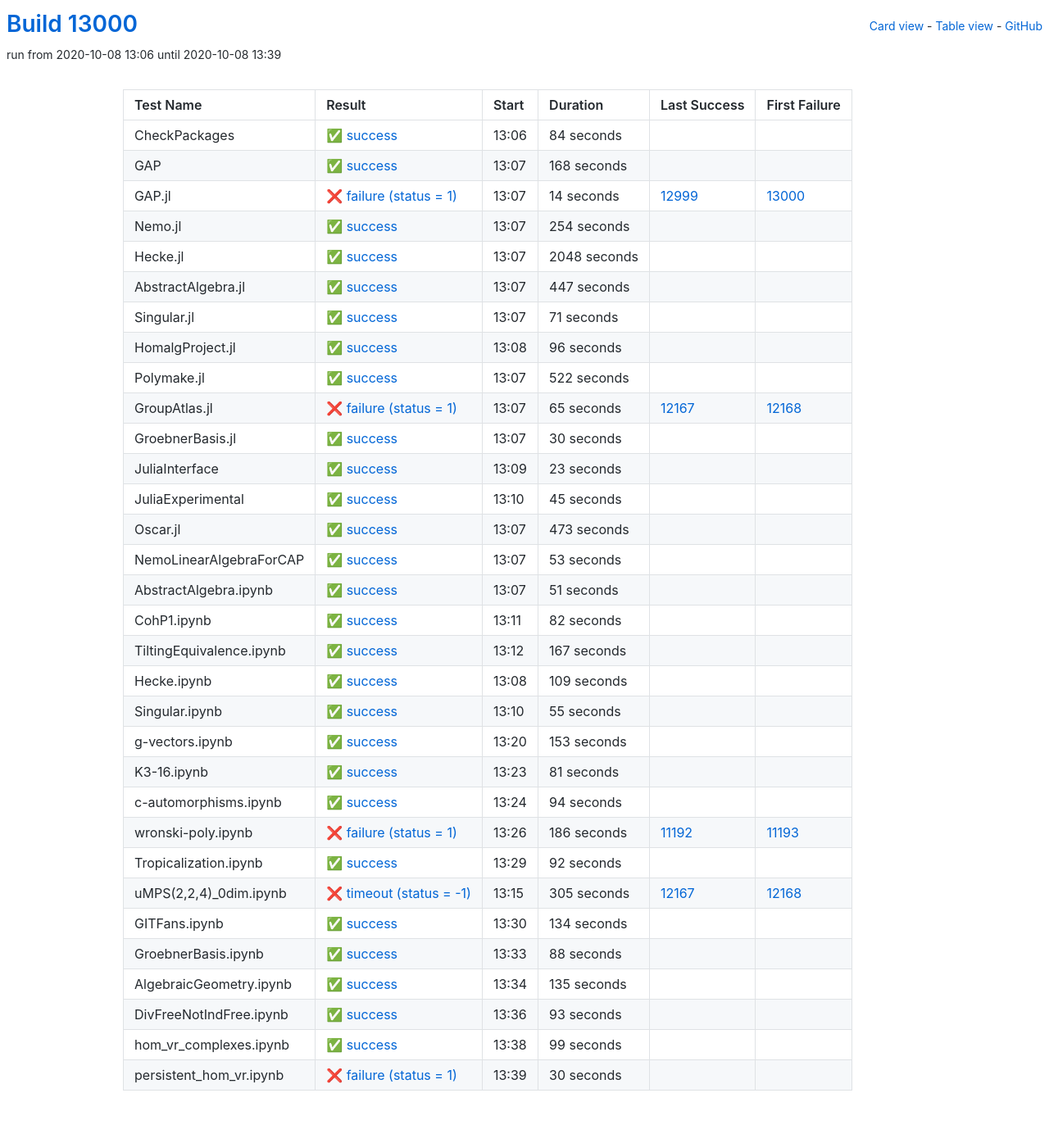
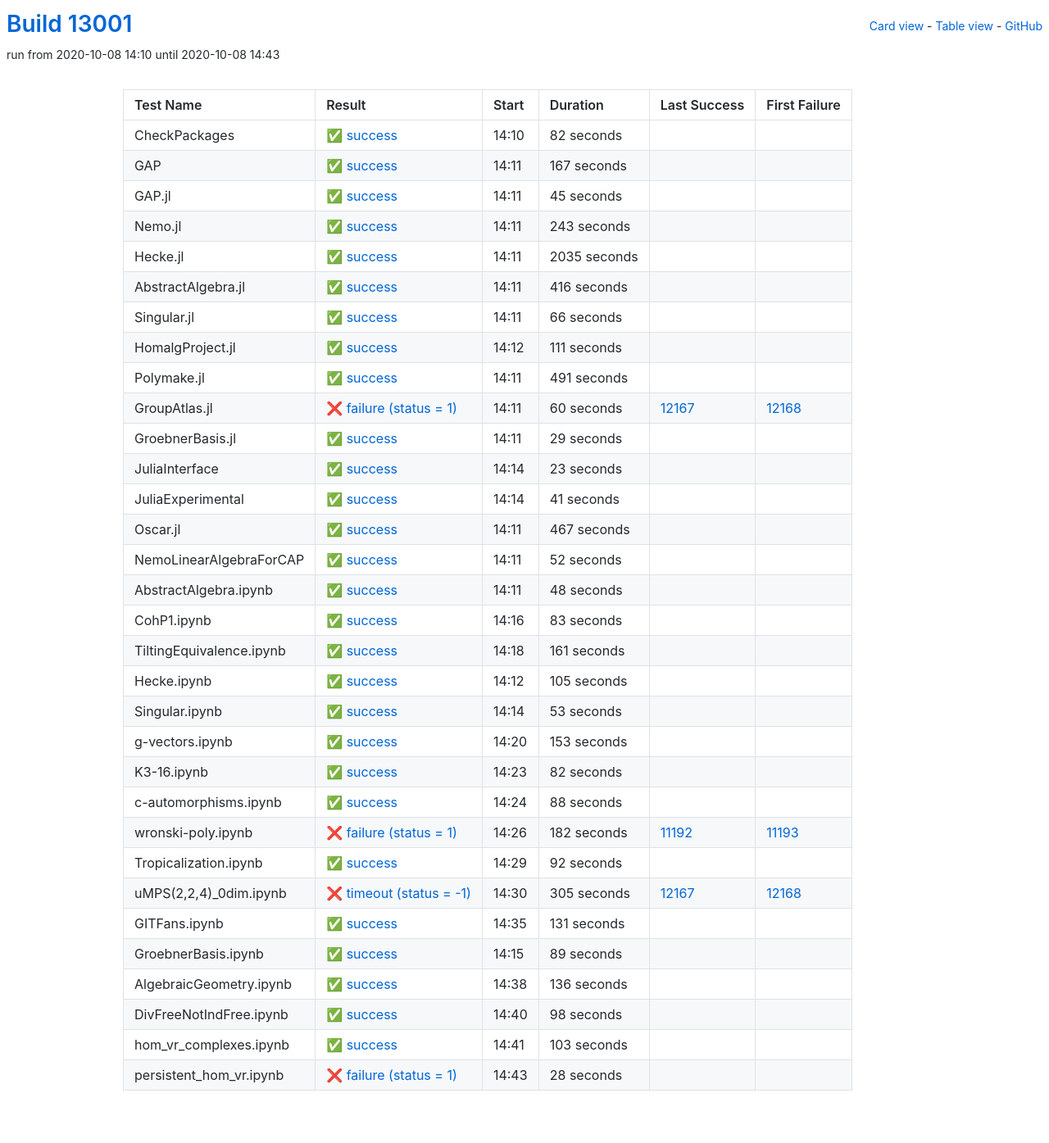
Before and after one commit to oscar-system/oscar-ci-status, a Jekyll site: the page built from table.html, in a window 1280 px wide. Shown: the whole page at 82% size. Built offline with Jekyll 4.4.1, drawn with Linux system fonts in a browser that asks for light colours.

Commit message:
Build #13001

```diff
--- a/_data/ci.yml
+++ b/_data/ci.yml
@@ -1,6 +1,6 @@
 ---
-build: 13000
-build_url: https://oscarci.mathematik.uni-kl.de/job/oscar/13000/
+build: 13001
+build_url: https://oscarci.mathematik.uni-kl.de/job/oscar/13001/
 job: oscar
 organization: oscar-system
 repo: oscar-ci-status
@@ -8,140 +8,140 @@
 tests:
 - name: CheckPackages
   id: checkpackages
-  log: https://oscarci.mathematik.uni-kl.de/job/oscar/13000/artifact/logs/build-13000/CheckPackages.log
-  start: 2020-10-08 13:06
+  log: https://oscarci.mathematik.uni-kl.de/job/oscar/13001/artifact/logs/build-13001/CheckPackages.log
+  start: 2020-10-08 14:10
   success: true
   exitcode: 0
   status: success
-  duration: 84
+  duration: 82
   last_success: false
   last_success_url:
   first_failure: false
   first_failure_url:
 - name: GAP
   id: gap
-  log: https://oscarci.mathematik.uni-kl.de/job/oscar/13000/artifact/logs/build-13000/GAP.log
-  start: 2020-10-08 13:07
+  log: https://oscarci.mathematik.uni-kl.de/job/oscar/13001/artifact/logs/build-13001/GAP.log
+  start: 2020-10-08 14:11
   success: true
   exitcode: 0
   status: success
-  duration: 168
+  duration: 167
   last_success: false
   last_success_url:
   first_failure: false
   first_failure_url:
 - name: GAP.jl
   id: gap-jl
-  log: https://oscarci.mathematik.uni-kl.de/job/oscar/13000/artifact/logs/build-13000/GAP.jl.log
-  start: 2020-10-08 13:07
-  success: false
-  exitcode: 1
-  status: failure
-  duration: 14
-  last_success: 12999
-  last_success_url: https://oscarci.mathematik.uni-kl.de/job/oscar/12999/
-  first_failure: 13000
-  first_failure_url: https://oscarci.mathematik.uni-kl.de/job/oscar/13000/
-- name: Nemo.jl
-  id: nemo-jl
-  log: https://oscarci.mathematik.uni-kl.de/job/oscar/13000/artifact/logs/build-13000/Nemo.jl.log
-  start: 2020-10-08 13:07
+  log: https://oscarci.mathematik.uni-kl.de/job/oscar/13001/artifact/logs/build-13001/GAP.jl.log
+  start: 2020-10-08 14:11
   success: true
   exitcode: 0
   status: success
-  duration: 254
+  duration: 45
+  last_success: false
+  last_success_url:
+  first_failure: false
+  first_failure_url:
+- name: Nemo.jl
+  id: nemo-jl
+  log: https://oscarci.mathematik.uni-kl.de/job/oscar/13001/artifact/logs/build-13001/Nemo.jl.log
+  start: 2020-10-08 14:11
+  success: true
+  exitcode: 0
+  status: success
+  duration: 243
   last_success: false
   last_success_url:
   first_failure: false
   first_failure_url:
 - name: Hecke.jl
   id: hecke-jl
-  log: https://oscarci.mathematik.uni-kl.de/job/oscar/13000/artifact/logs/build-13000/Hecke.jl.log
-  start: 2020-10-08 13:07
+  log: https://oscarci.mathematik.uni-kl.de/job/oscar/13001/artifact/logs/build-13001/Hecke.jl.log
+  start: 2020-10-08 14:11
   success: true
   exitcode: 0
   status: success
-  duration: 2048
+  duration: 2035
   last_success: false
   last_success_url:
   first_failure: false
   first_failure_url:
 - name: AbstractAlgebra.jl
   id: abstractalgebra-jl
-  log: https://oscarci.mathematik.uni-kl.de/job/oscar/13000/artifact/logs/build-13000/AbstractAlgebra.jl.log
-  start: 2020-10-08 13:07
+  log: https://oscarci.mathematik.uni-kl.de/job/oscar/13001/artifact/logs/build-13001/AbstractAlgebra.jl.log
+  start: 2020-10-08 14:11
   success: true
   exitcode: 0
   status: success
-  duration: 447
+  duration: 416
   last_success: false
   last_success_url:
   first_failure: false
   first_failure_url:
 - name: Singular.jl
   id: singular-jl
-  log: https://oscarci.mathematik.uni-kl.de/job/oscar/13000/artifact/logs/build-13000/Singular.jl.log
-  start: 2020-10-08 13:07
+  log: https://oscarci.mathematik.uni-kl.de/job/oscar/13001/artifact/logs/build-13001/Singular.jl.log
+  start: 2020-10-08 14:11
   success: true
   exitcode: 0
   status: success
-  duration: 71
+  duration: 66
   last_success: false
   last_success_url:
   first_failure: false
   first_failure_url:
 - name: HomalgProject.jl
   id: homalgproject-jl
-  log: https://oscarci.mathematik.uni-kl.de/job/oscar/13000/artifact/logs/build-13000/HomalgProject.jl.log
-  start: 2020-10-08 13:08
+  log: https://oscarci.mathematik.uni-kl.de/job/oscar/13001/artifact/logs/build-13001/HomalgProject.jl.log
+  start: 2020-10-08 14:12
   success: true
   exitcode: 0
   status: success
-  duration: 96
+  duration: 111
   last_success: false
   last_success_url:
   first_failure: false
   first_failure_url:
 - name: Polymake.jl
   id: polymake-jl
-  log: https://oscarci.mathematik.uni-kl.de/job/oscar/13000/artifact/logs/build-13000/Polymake.jl.log
-  start: 2020-10-08 13:07
+  log: https://oscarci.mathematik.uni-kl.de/job/oscar/13001/artifact/logs/build-13001/Polymake.jl.log
+  start: 2020-10-08 14:11
   success: true
   exitcode: 0
   status: success
-  duration: 522
+  duration: 491
   last_success: false
   last_success_url:
   first_failure: false
   first_failure_url:
 - name: GroupAtlas.jl
   id: groupatlas-jl
-  log: https://oscarci.mathematik.uni-kl.de/job/oscar/13000/artifact/logs/build-13000/GroupAtlas.jl.log
-  start: 2020-10-08 13:07
+  log: https://oscarci.mathematik.uni-kl.de/job/oscar/13001/artifact/logs/build-13001/GroupAtlas.jl.log
+  start: 2020-10-08 14:11
   success: false
   exitcode: 1
   status: failure
-  duration: 65
+  duration: 60
   last_success: 12167
   last_success_url: https://oscarci.mathematik.uni-kl.de/job/oscar/12167/
   first_failure: 12168
   first_failure_url: https://oscarci.mathematik.uni-kl.de/job/oscar/12168/
 - name: GroebnerBasis.jl
   id: groebnerbasis-jl
-  log: https://oscarci.mathematik.uni-kl.de/job/oscar/13000/artifact/logs/build-13000/GroebnerBasis.jl.log
-  start: 2020-10-08 13:07
+  log: https://oscarci.mathematik.uni-kl.de/job/oscar/13001/artifact/logs/build-13001/GroebnerBasis.jl.log
+  start: 2020-10-08 14:11
   success: true
   exitcode: 0
   status: success
-  duration: 30
+  duration: 29
   last_success: false
   last_success_url:
   first_failure: false
   first_failure_url:
 - name: JuliaInterface
   id: juliainterface
-  log: https://oscarci.mathematik.uni-kl.de/job/oscar/13000/artifact/logs/build-13000/JuliaInterface.log
-  start: 2020-10-08 13:09
+  log: https://oscarci.mathematik.uni-kl.de/job/oscar/13001/artifact/logs/build-13001/JuliaInterface.log
+  start: 2020-10-08 14:14
   success: true
   exitcode: 0
   status: success
@@ -152,32 +152,92 @@
   first_failure_url:
 - name: JuliaExperimental
   id: juliaexperimental
-  log: https://oscarci.mathematik.uni-kl.de/job/oscar/13000/artifact/logs/build-13000/JuliaExperimental.log
-  start: 2020-10-08 13:10
+  log: https://oscarci.mathematik.uni-kl.de/job/oscar/13001/artifact/logs/build-13001/JuliaExperimental.log
+  start: 2020-10-08 14:14
   success: true
   exitcode: 0
   status: success
-  duration: 45
+  duration: 41
   last_success: false
   last_success_url:
   first_failure: false
   first_failure_url:
 - name: Oscar.jl
   id: oscar-jl
-  log: https://oscarci.mathematik.uni-kl.de/job/oscar/13000/artifact/logs/build-13000/Oscar.jl.log
-  start: 2020-10-08 13:07
+  log: https://oscarci.mathematik.uni-kl.de/job/oscar/13001/artifact/logs/build-13001/Oscar.jl.log
+  start: 2020-10-08 14:11
   success: true
   exitcode: 0
   status: success
-  duration: 473
+  duration: 467
   last_success: false
   last_success_url:
   first_failure: false
   first_failure_url:
 - name: NemoLinearAlgebraForCAP
   id: nemolinearalgebraforcap
-  log: https://oscarci.mathematik.uni-kl.de/job/oscar/13000/artifact/logs/build-13000/NemoLinearAlgebraForCAP.log
-  start: 2020-10-08 13:07
+  log: https://oscarci.mathematik.uni-kl.de/job/oscar/13001/artifact/logs/build-13001/NemoLinearAlgebraForCAP.log
+  start: 2020-10-08 14:11
+  success: true
+  exitcode: 0
+  status: success
+  duration: 52
+  last_success: false
+  last_success_url:
+  first_failure: false
+  first_failure_url:
+- name: AbstractAlgebra.ipynb
+  id: abstractalgebra-ipynb
+  log: https://oscarci.mathematik.uni-kl.de/job/oscar/13001/artifact/logs/build-13001/AbstractAlgebra.ipynb.log
+  start: 2020-10-08 14:11
+  success: true
+  exitcode: 0
+  status: success
+  duration: 48
+  last_success: false
+  last_success_url:
+  first_failure: false
+  first_failure_url:
+- name: CohP1.ipynb
+  id: cohp1-ipynb
+  log: https://oscarci.mathematik.uni-kl.de/job/oscar/13001/artifact/logs/build-13001/CohP1.ipynb.log
+  start: 2020-10-08 14:16
+  success: true
+  exitcode: 0
+  status: success
+  duration: 83
+  last_success: false
+  last_success_url:
+  first_failure: false
+  first_failure_url:
+- name: TiltingEquivalence.ipynb
+  id: tiltingequivalence-ipynb
+  log: https://oscarci.mathematik.uni-kl.de/job/oscar/13001/artifact/logs/build-13001/TiltingEquivalence.ipynb.log
+  start: 2020-10-08 14:18
+  success: true
+  exitcode: 0
+  status: success
+  duration: 161
+  last_success: false
+  last_success_url:
+  first_failure: false
+  first_failure_url:
+- name: Hecke.ipynb
+  id: hecke-ipynb
+  log: https://oscarci.mathematik.uni-kl.de/job/oscar/13001/artifact/logs/build-13001/Hecke.ipynb.log
+  start: 2020-10-08 14:12
+  success: true
+  exitcode: 0
+  status: success
+  duration: 105
+  last_success: false
+  last_success_url:
+  first_failure: false
+  first_failure_url:
+- name: Singular.ipynb
+  id: singular-ipynb
+  log: https://oscarci.mathematik.uni-kl.de/job/oscar/13001/artifact/logs/build-13001/Singular.ipynb.log
+  start: 2020-10-08 14:14
   success: true
   exitcode: 0
   status: success
@@ -186,70 +246,10 @@
   last_success_url:
   first_failure: false
   first_failure_url:
-- name: AbstractAlgebra.ipynb
-  id: abstractalgebra-ipynb
-  log: https://oscarci.mathematik.uni-kl.de/job/oscar/13000/artifact/logs/build-13000/AbstractAlgebra.ipynb.log
-  start: 2020-10-08 13:07
-  success: true
-  exitcode: 0
-  status: success
-  duration: 51
-  last_success: false
-  last_success_url:
-  first_failure: false
-  first_failure_url:
-- name: CohP1.ipynb
-  id: cohp1-ipynb
-  log: https://oscarci.mathematik.uni-kl.de/job/oscar/13000/artifact/logs/build-13000/CohP1.ipynb.log
-  start: 2020-10-08 13:11
-  success: true
-  exitcode: 0
-  status: success
-  duration: 82
-  last_success: false
-  last_success_url:
-  first_failure: false
-  first_failure_url:
-- name: TiltingEquivalence.ipynb
-  id: tiltingequivalence-ipynb
-  log: https://oscarci.mathematik.uni-kl.de/job/oscar/13000/artifact/logs/build-13000/TiltingEquivalence.ipynb.log
-  start: 2020-10-08 13:12
-  success: true
-  exitcode: 0
-  status: success
-  duration: 167
-  last_success: false
-  last_success_url:
-  first_failure: false
-  first_failure_url:
-- name: Hecke.ipynb
-  id: hecke-ipynb
-  log: https://oscarci.mathematik.uni-kl.de/job/oscar/13000/artifact/logs/build-13000/Hecke.ipynb.log
-  start: 2020-10-08 13:08
-  success: true
-  exitcode: 0
-  status: success
-  duration: 109
-  last_success: false
-  last_success_url:
-  first_failure: false
-  first_failure_url:
-- name: Singular.ipynb
-  id: singular-ipynb
-  log: https://oscarci.mathematik.uni-kl.de/job/oscar/13000/artifact/logs/build-13000/Singular.ipynb.log
-  start: 2020-10-08 13:10
-  success: true
-  exitcode: 0
-  status: success
-  duration: 55
-  last_success: false
-  last_success_url:
-  first_failure: false
-  first_failure_url:
 - name: g-vectors.ipynb
   id: g-vectors-ipynb
-  log: https://oscarci.mathematik.uni-kl.de/job/oscar/13000/artifact/logs/build-13000/g-vectors.ipynb.log
-  start: 2020-10-08 13:20
+  log: https://oscarci.mathematik.uni-kl.de/job/oscar/13001/artifact/logs/build-13001/g-vectors.ipynb.log
+  start: 2020-10-08 14:20
   success: true
   exitcode: 0
   status: success
@@ -260,44 +260,44 @@
   first_failure_url:
 - name: K3-16.ipynb
   id: k3-16-ipynb
-  log: https://oscarci.mathematik.uni-kl.de/job/oscar/13000/artifact/logs/build-13000/K3-16.ipynb.log
-  start: 2020-10-08 13:23
+  log: https://oscarci.mathematik.uni-kl.de/job/oscar/13001/artifact/logs/build-13001/K3-16.ipynb.log
+  start: 2020-10-08 14:23
   success: true
   exitcode: 0
   status: success
-  duration: 81
+  duration: 82
   last_success: false
   last_success_url:
   first_failure: false
   first_failure_url:
 - name: c-automorphisms.ipynb
   id: c-automorphisms-ipynb
-  log: https://oscarci.mathematik.uni-kl.de/job/oscar/13000/artifact/logs/build-13000/c-automorphisms.ipynb.log
-  start: 2020-10-08 13:24
+  log: https://oscarci.mathematik.uni-kl.de/job/oscar/13001/artifact/logs/build-13001/c-automorphisms.ipynb.log
+  start: 2020-10-08 14:24
   success: true
   exitcode: 0
   status: success
-  duration: 94
+  duration: 88
   last_success: false
   last_success_url:
   first_failure: false
   first_failure_url:
 - name: wronski-poly.ipynb
   id: wronski-poly-ipynb
-  log: https://oscarci.mathematik.uni-kl.de/job/oscar/13000/artifact/logs/build-13000/wronski-poly.ipynb.log
-  start: 2020-10-08 13:26
+  log: https://oscarci.mathematik.uni-kl.de/job/oscar/13001/artifact/logs/build-13001/wronski-poly.ipynb.log
+  start: 2020-10-08 14:26
   success: false
   exitcode: 1
   status: failure
-  duration: 186
+  duration: 182
   last_success: 11192
   last_success_url: https://oscarci.mathematik.uni-kl.de/job/oscar/11192/
   first_failure: 11193
   first_failure_url: https://oscarci.mathematik.uni-kl.de/job/oscar/11193/
 - name: Tropicalization.ipynb
   id: tropicalization-ipynb
-  log: https://oscarci.mathematik.uni-kl.de/job/oscar/13000/artifact/logs/build-13000/Tropicalization.ipynb.log
-  start: 2020-10-08 13:29
+  log: https://oscarci.mathematik.uni-kl.de/job/oscar/13001/artifact/logs/build-13001/Tropicalization.ipynb.log
+  start: 2020-10-08 14:29
   success: true
   exitcode: 0
   status: success
@@ -308,8 +308,8 @@
   first_failure_url:
 - name: uMPS(2,2,4)_0dim.ipynb
   id: umps-2-2-4-0dim-ipynb
-  log: https://oscarci.mathematik.uni-kl.de/job/oscar/13000/artifact/logs/build-13000/uMPS-2-2-4-_0dim.ipynb.log
-  start: 2020-10-08 13:15
+  log: https://oscarci.mathematik.uni-kl.de/job/oscar/13001/artifact/logs/build-13001/uMPS-2-2-4-_0dim.ipynb.log
+  start: 2020-10-08 14:30
   success: false
   exitcode: -1
   status: timeout
@@ -320,72 +320,72 @@
   first_failure_url: https://oscarci.mathematik.uni-kl.de/job/oscar/12168/
 - name: GITFans.ipynb
   id: gitfans-ipynb
-  log: https://oscarci.mathematik.uni-kl.de/job/oscar/13000/artifact/logs/build-13000/GITFans.ipynb.log
-  start: 2020-10-08 13:30
+  log: https://oscarci.mathematik.uni-kl.de/job/oscar/13001/artifact/logs/build-13001/GITFans.ipynb.log
+  start: 2020-10-08 14:35
   success: true
   exitcode: 0
   status: success
-  duration: 134
+  duration: 131
   last_success: false
   last_success_url:
   first_failure: false
   first_failure_url:
 - name: GroebnerBasis.ipynb
   id: groebnerbasis-ipynb
-  log: https://oscarci.mathematik.uni-kl.de/job/oscar/13000/artifact/logs/build-13000/GroebnerBasis.ipynb.log
-  start: 2020-10-08 13:33
+  log: https://oscarci.mathematik.uni-kl.de/job/oscar/13001/artifact/logs/build-13001/GroebnerBasis.ipynb.log
+  start: 2020-10-08 14:15
   success: true
   exitcode: 0
   status: success
-  duration: 88
+  duration: 89
   last_success: false
   last_success_url:
   first_failure: false
   first_failure_url:
 - name: AlgebraicGeometry.ipynb
   id: algebraicgeometry-ipynb
-  log: https://oscarci.mathematik.uni-kl.de/job/oscar/13000/artifact/logs/build-13000/AlgebraicGeometry.ipynb.log
-  start: 2020-10-08 13:34
+  log: https://oscarci.mathematik.uni-kl.de/job/oscar/13001/artifact/logs/build-13001/AlgebraicGeometry.ipynb.log
+  start: 2020-10-08 14:38
   success: true
   exitcode: 0
   status: success
-  duration: 135
+  duration: 136
   last_success: false
   last_success_url:
   first_failure: false
   first_failure_url:
 - name: DivFreeNotIndFree.ipynb
   id: divfreenotindfree-ipynb
-  log: https://oscarci.mathematik.uni-kl.de/job/oscar/13000/artifact/logs/build-13000/DivFreeNotIndFree.ipynb.log
-  start: 2020-10-08 13:36
+  log: https://oscarci.mathematik.uni-kl.de/job/oscar/13001/artifact/logs/build-13001/DivFreeNotIndFree.ipynb.log
+  start: 2020-10-08 14:40
   success: true
   exitcode: 0
   status: success
-  duration: 93
+  duration: 98
   last_success: false
   last_success_url:
   first_failure: false
   first_failure_url:
 - name: hom_vr_complexes.ipynb
   id: hom-vr-complexes-ipynb
-  log: https://oscarci.mathematik.uni-kl.de/job/oscar/13000/artifact/logs/build-13000/hom_vr_complexes.ipynb.log
-  start: 2020-10-08 13:38
+  log: https://oscarci.mathematik.uni-kl.de/job/oscar/13001/artifact/logs/build-13001/hom_vr_complexes.ipynb.log
+  start: 2020-10-08 14:41
   success: true
   exitcode: 0
   status: success
-  duration: 99
+  duration: 103
   last_success: false
   last_success_url:
   first_failure: false
   first_failure_url:
 - name: persistent_hom_vr.ipynb
   id: persistent-hom-vr-ipynb
-  log: https://oscarci.mathematik.uni-kl.de/job/oscar/13000/artifact/logs/build-13000/persistent_hom_vr.ipynb.log
-  start: 2020-10-08 13:39
+  log: https://oscarci.mathematik.uni-kl.de/job/oscar/13001/artifact/logs/build-13001/persistent_hom_vr.ipynb.log
+  start: 2020-10-08 14:43
   success: false
   exitcode: 1
   status: failure
-  duration: 30
+  duration: 28
   last_success: false
   last_success_url:
   first_failure: false
```
Also changed, not shown: README.md.
